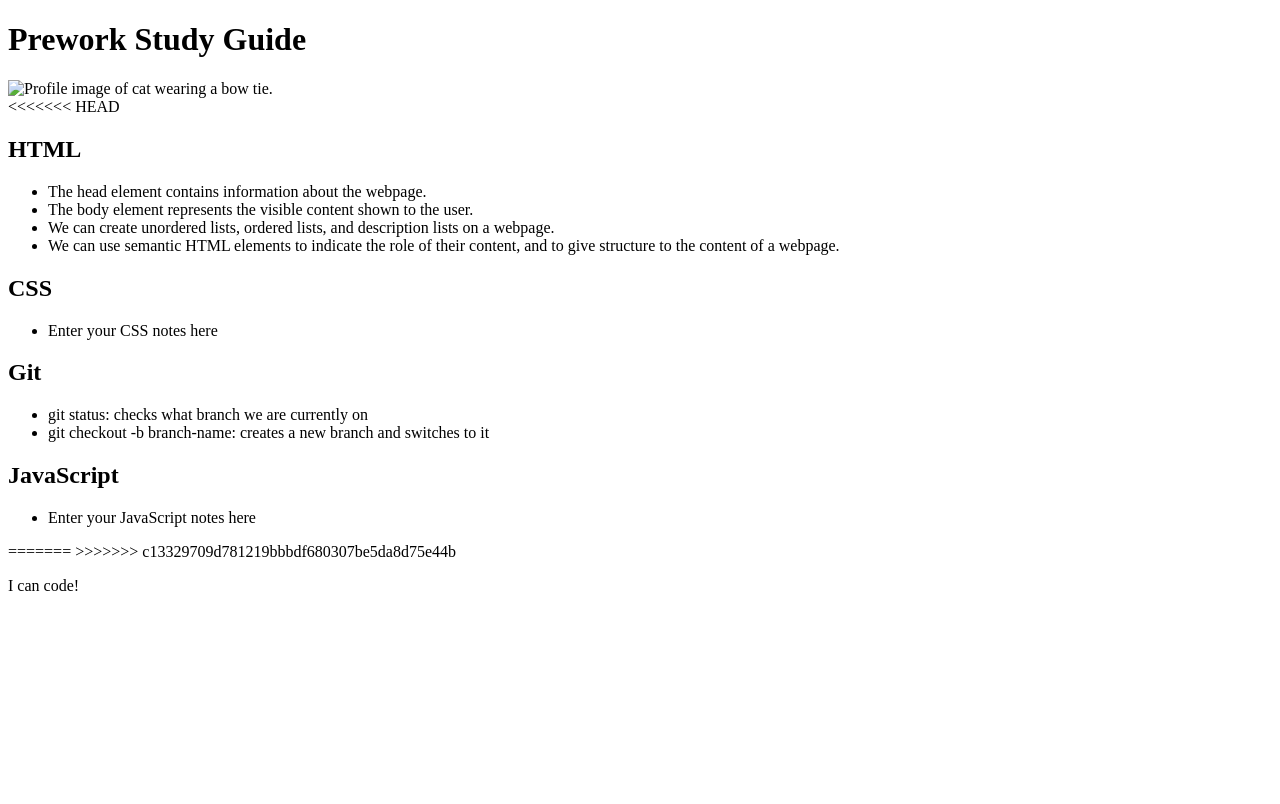
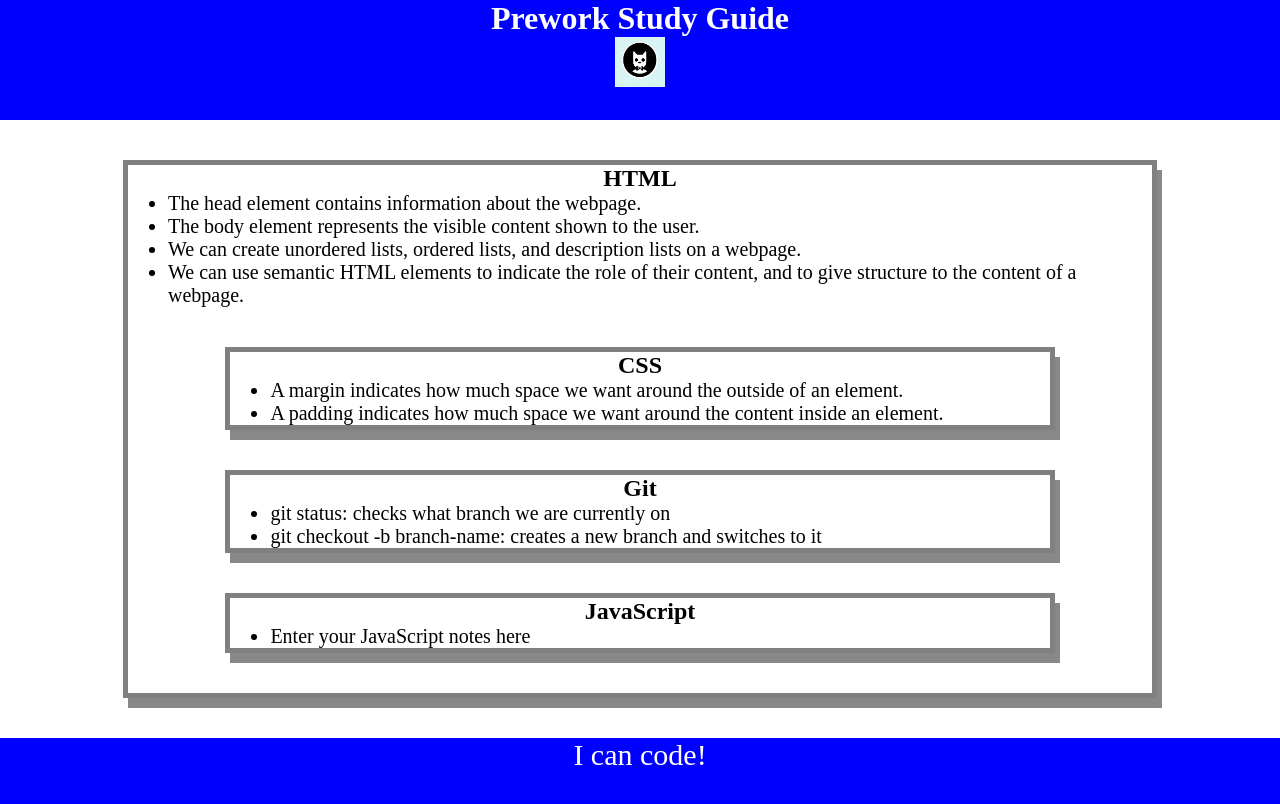
Before and after one commit to izzyrkive/prework-study-guide, a plain HTML site: page assets/index.html in a window 1280 px wide. Drawn offline with Linux system fonts and the light colour scheme.

Commit message:
added CSS to project

```diff
--- a/assets/index.html
+++ b/assets/index.html
@@ -4,15 +4,18 @@
     <meta charset="UTF-8" />
     <meta http-equiv="X-UA-Compatible" content="IE=edge" />
     <meta name="viewport" content="width=device-width, initial-scale=1.0" />
+
+    <link rel="stylesheet" href="style.css">
+
     <title>Prework Study Guide</title>
   </head>
   <body>
     <header id="top">
       <h1>Prework Study Guide</h1>
-      <img src="./assets/bowtie-cat.png" alt="Profile image of cat wearing a bow tie." />
+      <img src="./bowtie-cat.png" alt="Profile image of cat wearing a bow tie." />
     </header>
       <main>
-<<<<<<< HEAD
+
         <section class="card" id="html-section">
           <h2>HTML</h2>
             <ul>
@@ -25,7 +28,8 @@
         <section class="card" id="css-section">
           <h2>CSS</h2>
             <ul>
-              <li>Enter your CSS notes here</li>
+              <li>A margin indicates how much space we want around the outside of an element.</li>
+              <li>A padding indicates how much space we want around the content inside an element.</li>
             </ul>
         </section>
 
@@ -44,9 +48,6 @@
             </ul>
         </section>
 
-=======
-      <!-- Student code goes here -->
->>>>>>> c13329709d781219bbbdf680307be5da8d75e44b
       </main>
 
     <footer>
--- /dev/null
+++ b/assets/style.css
@@ -0,0 +1,42 @@
+* {
+    margin: 0;
+    padding: 0;
+   }
+
+   header,
+   footer {
+    width: 100%;
+    height: 120px;
+    background-color: blue;
+    color: white;
+   }
+
+   h1,
+   h2 {
+    text-align: center;
+   }
+
+   img {
+    display: block;
+    height: 50px;
+    width: 50px;
+    margin-left: auto;
+    margin-right: auto;
+   }
+
+   ul {
+    padding-left: 40px;
+    font-size: 20px;
+   }
+
+   p {
+    text-align: center;
+    font-size: 30px;
+   }
+
+   .card {
+    width: 80%;
+    margin: 40px auto;
+    border: 5px solid gray;
+    box-shadow: 5px 10px #888888;
+  }
```
Lines whose indentation alone changed are shown as unchanged.
